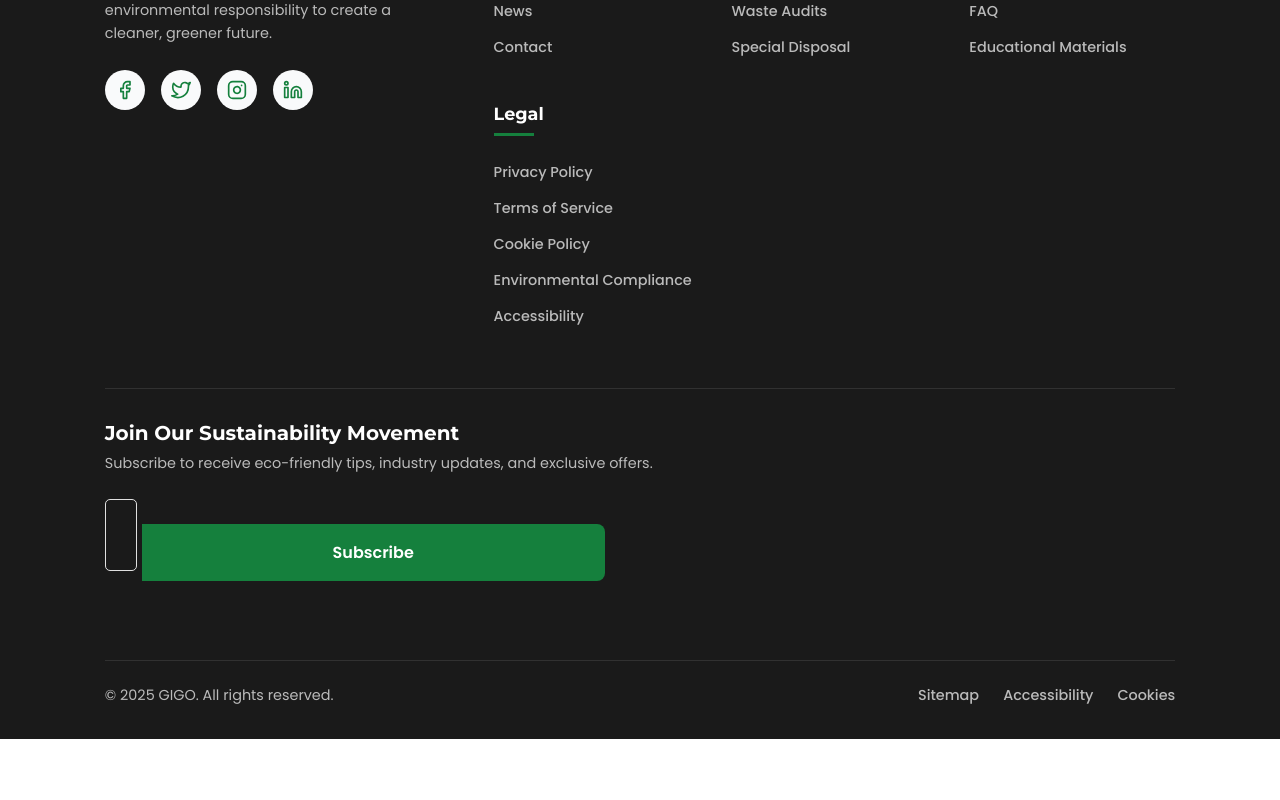
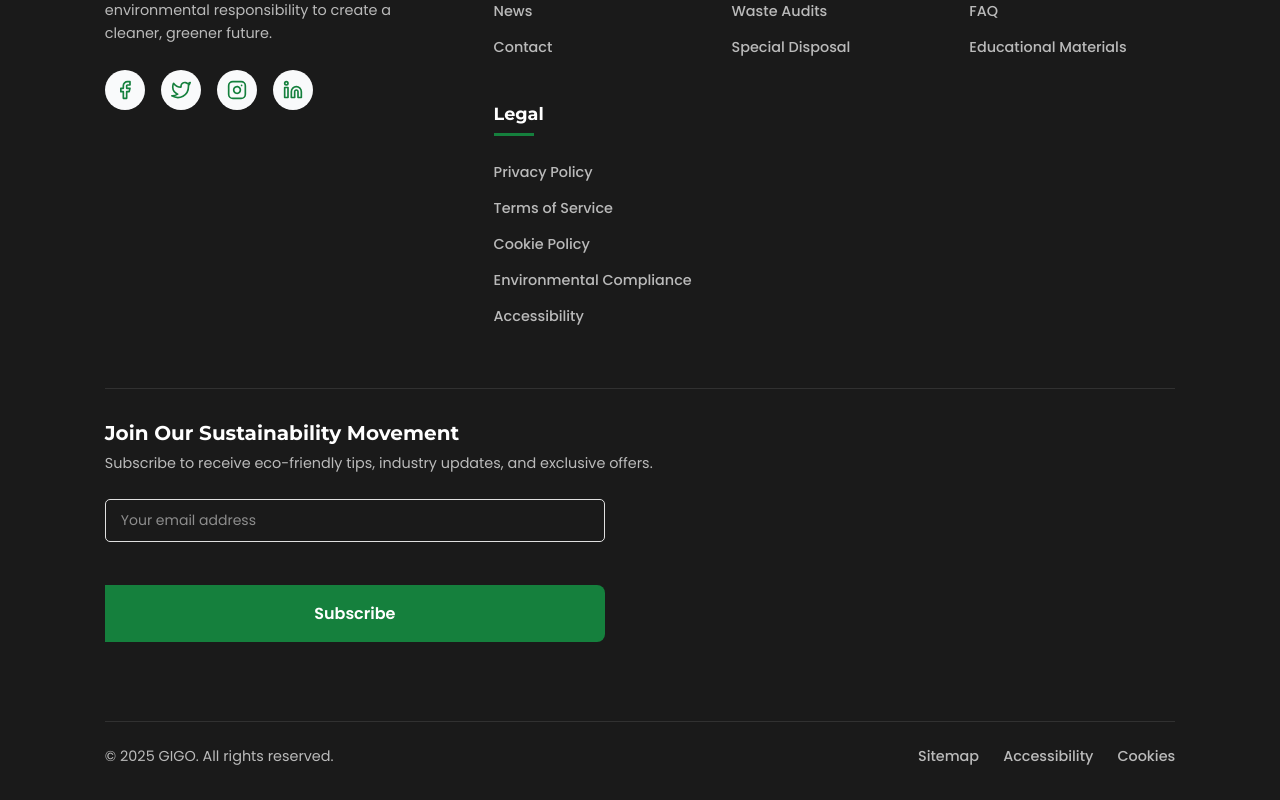
Before and after one commit to paapacobbold/GIGO, a React (Vite) app: page / in a window 1280 px wide. Shown: the part 6866-7666 px from the top of the page. Before the commit the page ends 7605 px from the top, so only its background shows below. Built offline with nearby package versions, Linux system fonts and the light colour scheme; no server answers.

Commit message:
made final chnages

```diff
--- a/src/components/sidebar/Sidebar.css
+++ b/src/components/sidebar/Sidebar.css
@@ -136,7 +136,7 @@
   align-items: center;
   gap: 0.75rem;
   padding: 0.5rem 0.75rem;
-  border-radius: var(--border-radius-lg);
+  border-radius: 20px;
   margin-bottom: 0.25rem;
   color: var(--text-color);
   cursor: pointer;
--- a/src/pages/LandingPage/LandingPage.css
+++ b/src/pages/LandingPage/LandingPage.css
@@ -1210,13 +1210,15 @@ img {
 
 .footer-newsletter p {
   font-size: 0.9rem;
-  color: rgba(255, 255, 255, 0.7);
+  color: #ffffffb3;
   margin-bottom: 1.5rem;
 }
 
 .newsletter-form .form-group {
-  flex-direction: row;
+  display: flex;
+  flex-direction: column; /* Change from row to column */
   max-width: 500px;
+  gap: 0.5rem; /* Adds spacing between input and button */
 }
 
 .newsletter-form input {
@@ -1231,7 +1233,7 @@ img {
 
 .newsletter-form input:focus {
   outline: none;
-  background-color: rgba(255, 255, 255, 0.15);
+  background-color: white;
 }
 
 .newsletter-form input::placeholder {
```
